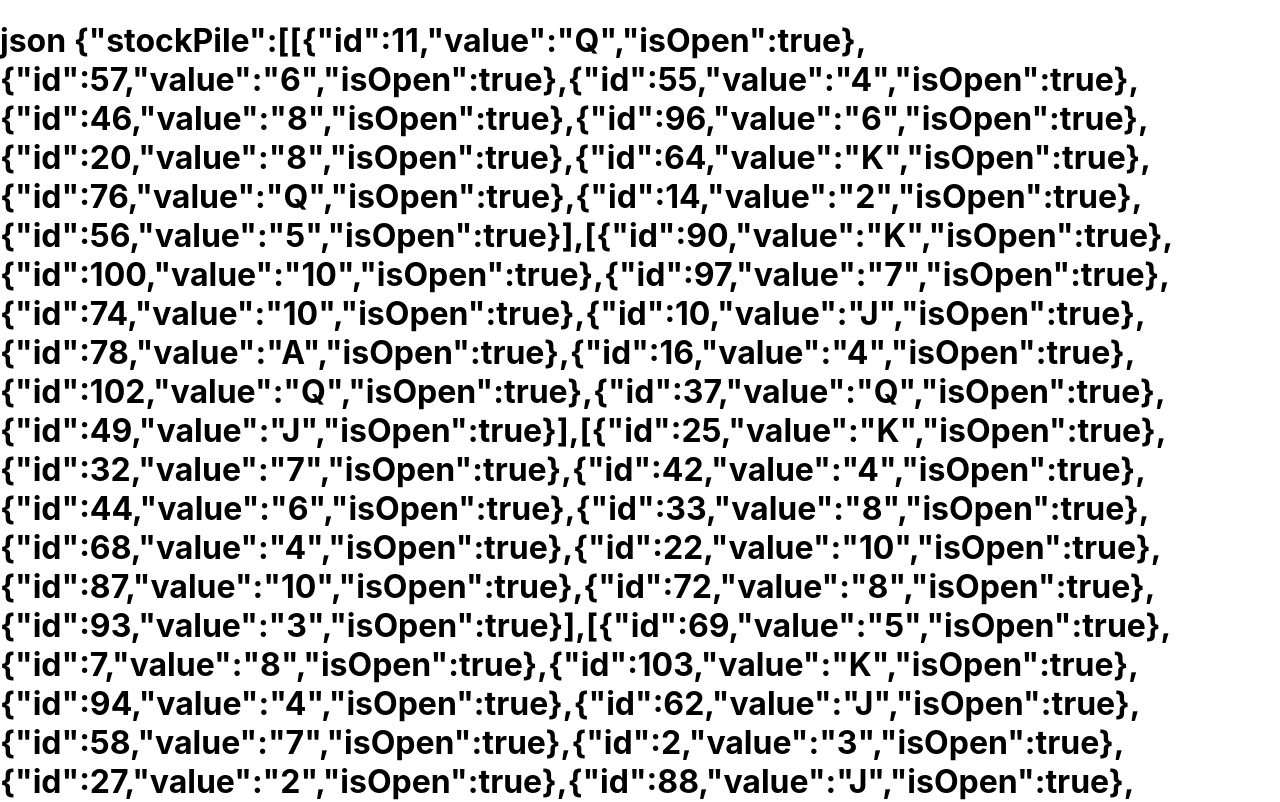
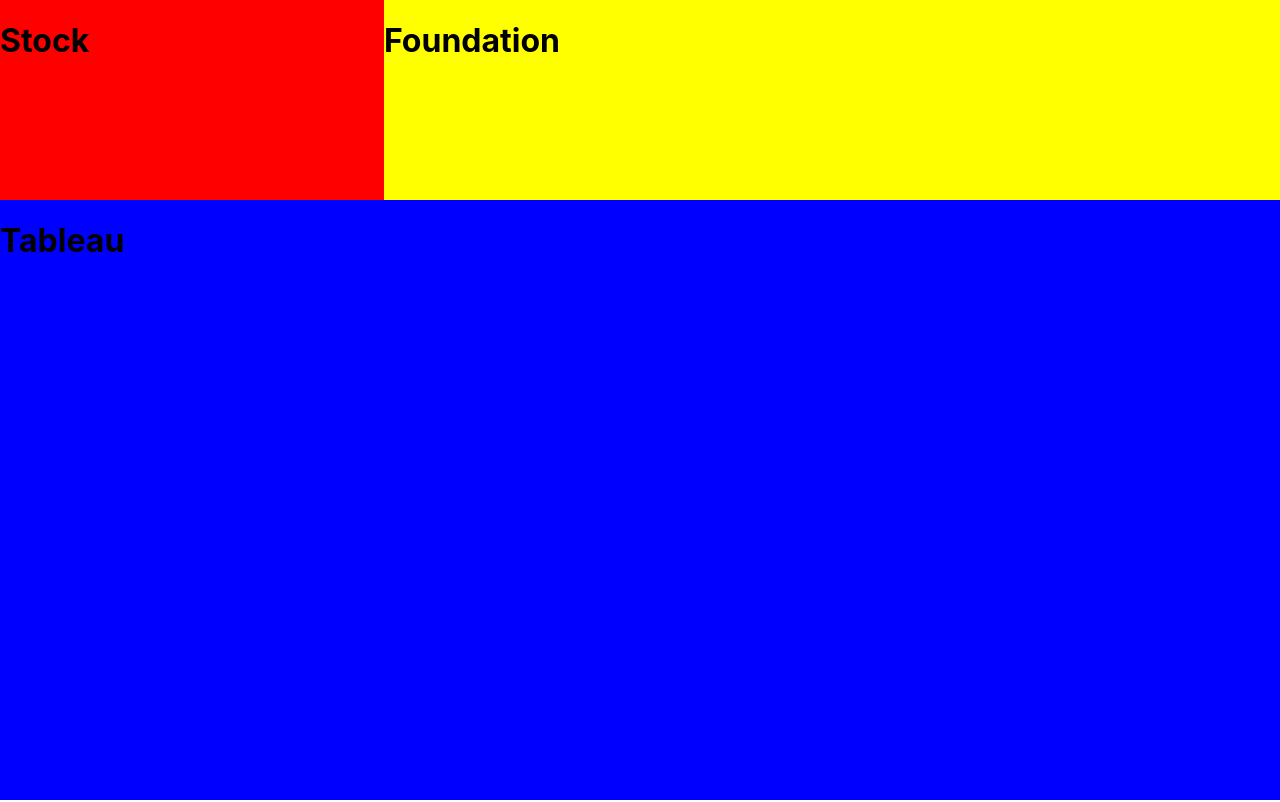
Before and after one commit to erenozger/trendyol-final-spider-solitaire, a React (Create React App) app: page /Game in a window 1280 px wide. Shown: the top 802 px of the page. Built offline with nearby package versions, Linux system fonts and the light colour scheme.

Commit message:
Page containers structure added.

```diff
--- /dev/null
+++ b/src/pages/Game/components/Foundation/Foundation.js
@@ -0,0 +1,14 @@
+import React from 'react'
+import styles from "./styles.module.scss";
+
+
+export const Foundation = () => {
+
+    return (
+        <>
+            <div className={styles.foundation} >
+                <h1>Foundation</h1>
+            </div>
+        </>
+    )
+}
--- /dev/null
+++ b/src/pages/Game/components/Stock/Stock.js
@@ -0,0 +1,14 @@
+import React from 'react'
+import styles from "./styles.module.scss";
+
+
+export const Stock = () => {
+
+    return (
+        <>
+            <div className={styles.stock} >
+                <h1>Stock</h1>
+            </div>
+        </>
+    )
+}
--- /dev/null
+++ b/src/pages/Game/components/Tableau/Tableau.js
@@ -0,0 +1,14 @@
+import React from 'react'
+import styles from "./styles.module.scss";
+
+
+export const Tableau = () => {
+
+    return (
+        <>
+            <div className={styles.tableau} >
+                <h1>Tableau</h1>
+            </div>
+        </>
+    )
+}
--- /dev/null
+++ b/src/pages/Game/components/index.js
@@ -0,0 +1,3 @@
+export * from './Foundation/Foundation';
+export * from './Stock/Stock';
+export * from './Tableau/Tableau';
--- a/src/pages/Game/index.js
+++ b/src/pages/Game/index.js
@@ -1,6 +1,8 @@
 import React, { useEffect, useReducer } from 'react'
 import { GameContext } from '../../utils/contexts/GameContext';
 import { combineReducers } from '../../utils/combineReducers';
+import styles from "./styles.module.scss";
+import { Stock, Tableau, Foundation } from './components';
 
 const initialState = {
     gameLoading: false
@@ -17,6 +19,7 @@ const Game = () => {
         await useGame.createGameBoard().then(
             (res) => {
                 console.log(`res`, res)
+                console.log(`gameState`, gameState)
             }
         ).catch(
             (err) => console.log(`err`, err.message)
@@ -28,8 +31,22 @@ const Game = () => {
 
     return (
         <>
-            <div>
-                <h1>json {JSON.stringify(gameState.gameBoard)}</h1>
+            <div className={styles.game} >
+                <div className={styles.gameTop}>
+                    <div className={styles.gameTopStock}>
+                        <Stock />
+                    </div>
+                    <div className={styles.gameTopFoundation}>
+                        <Foundation />
+                    </div>
+                </div>
+                <div className={styles.gameBottom}>
+                    <div className={styles.gameBottomTableau}>
+                        <Tableau />
+                    </div>
+                </div>
+
+
             </div>
         </>
     )
--- a/src/pages/Game/styles.module.scss
+++ b/src/pages/Game/styles.module.scss
@@ -0,0 +1,48 @@
+@import "./../../styles/variables";
+
+.game {
+    display: flex;
+    flex-direction: column;
+    flex: 1;
+    height: 100vh;
+    justify-content: space-between;
+    width: 100%;
+    background-color: aqua;
+
+    &Top {
+        width: 100%;
+        height:25vh;
+        // display: flex;
+        // flex:1;
+        display: flex;
+        flex-direction: row;
+
+        &Stock{
+            width: 30%;
+            height: 100%;
+            background-color: red;
+        }
+
+        &Foundation {
+            width: 70%;
+            height: 100%;
+            background-color: yellow;
+        }
+    }
+
+    &Bottom {
+        width: 100%;
+        height: 75vh;
+        display: flex;
+
+        &Tableau {
+            width: 100%;
+            height: 100%;
+            background-color: blue;
+        }
+
+    }
+
+
+
+}
--- a/src/utils/hooks/useGameHook.js
+++ b/src/utils/hooks/useGameHook.js
@@ -50,9 +50,8 @@ export function useGameHook() {
                         dispatch(createAction("SET_WHOLE_GAME_BOARD", gameBoard));
                         resolve(true);
                     } catch (err) {
-                        resolve(err)
+                        reject(err)
                     }
-
                 })
             }
         }), [gameState]
```
Also changed, not shown: src/pages/Game/components/Foundation/styles.module.scss (added), src/pages/Game/components/Stock/styles.module.scss (added), src/pages/Game/components/Tableau/styles.module.scss (added).
